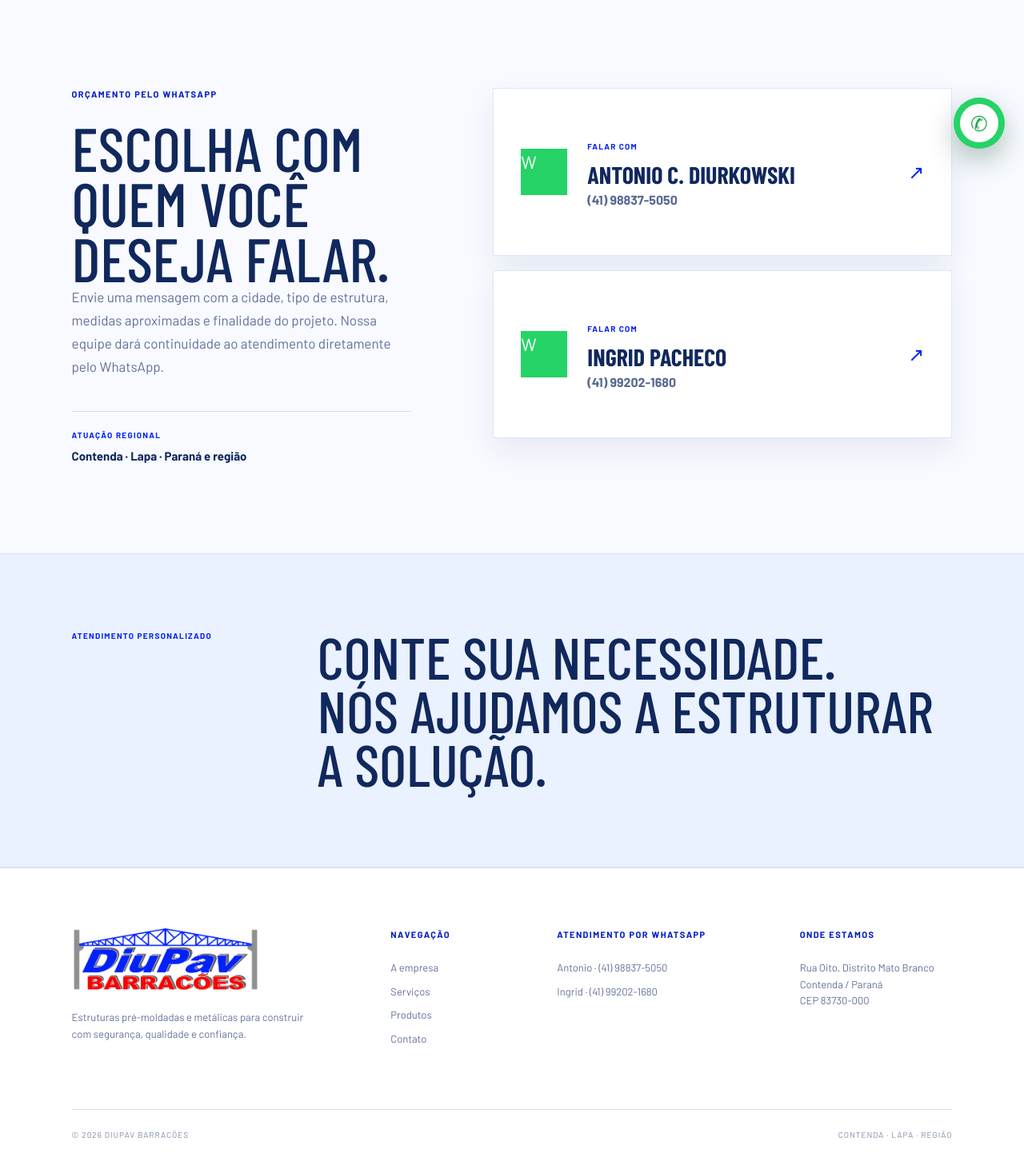
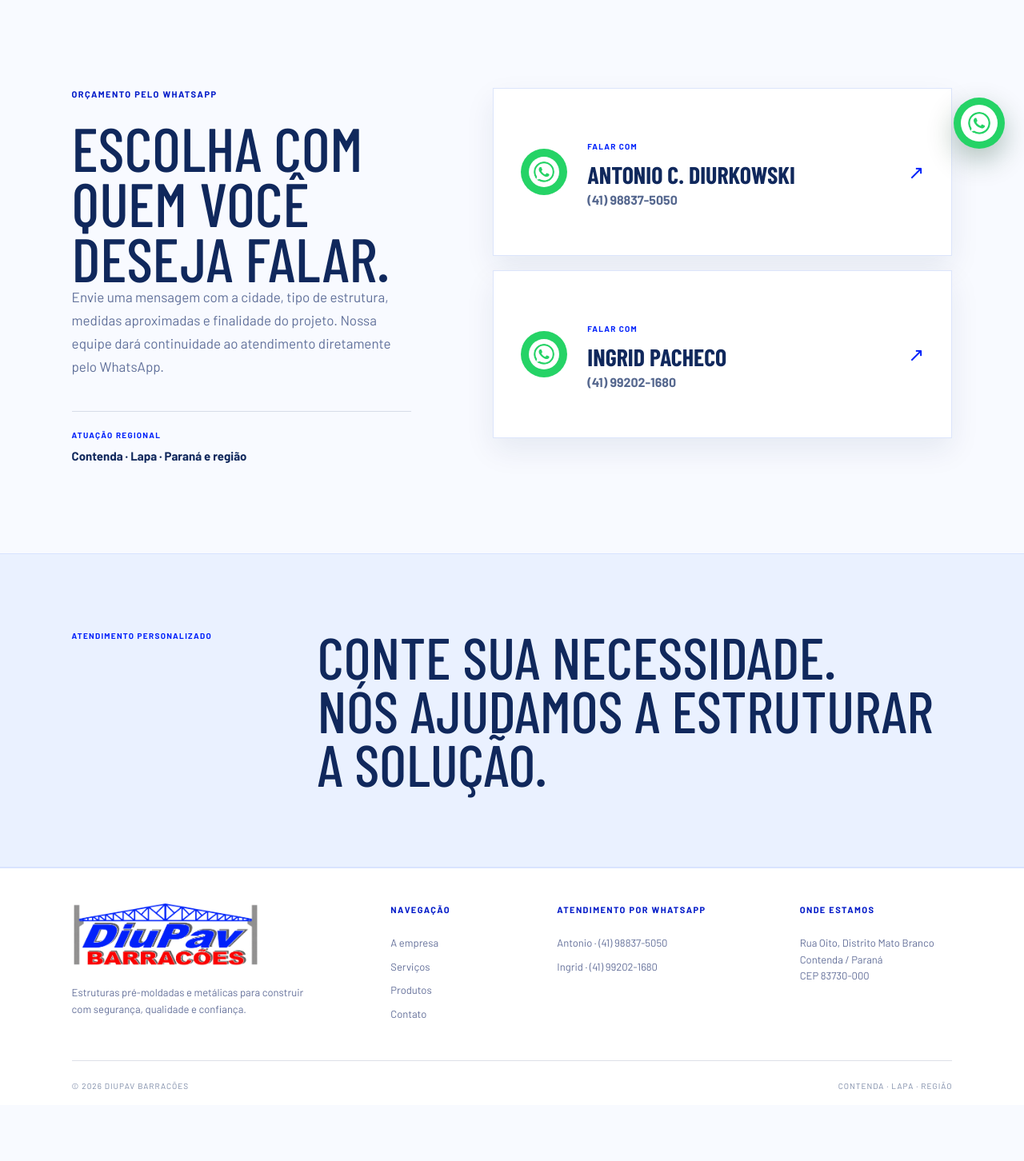
Before and after one commit to afucuhara/diupav-barracoes, a Next.js app: page /contato in a window 1280 px wide. Shown: the part 590-2042 px from the top of the page at 80% size. After the commit the page ends 1972 px from the top, so only its background shows below. Built offline with nearby package versions, Linux system fonts and the light colour scheme; a web font is replaced by a local one.

Commit message:
Corrige icones do WhatsApp e espaco do rodape

```diff
--- a/app/components.tsx
+++ b/app/components.tsx
@@ -26,6 +26,10 @@
   );
 }
 
+export function WhatsAppIcon({ className = '' }: { className?: string }) {
+  return <img className={`whatsapp-icon ${className}`.trim()} src="/whatsapp.svg" alt="" aria-hidden="true" width="24" height="24" />;
+}
+
 export function SiteHeader({ active = 'inicio', light = false }: { active?: Page; light?: boolean }) {
   return (
     <header className={`site-header ${light ? 'header-light' : ''}`}>
@@ -33,7 +37,7 @@
       <nav className="main-nav" aria-label="Navegação principal">
         {nav.map(([key, href, label]) => <a className={active === key ? 'active' : ''} href={href} key={key}>{label}</a>)}
       </nav>
-      <a className="header-cta" href={whatsappUrl} target="_blank" rel="noreferrer"><span className="whatsapp-icon" aria-hidden="true">✆</span> Solicitar orçamento</a>
+      <a className="header-cta" href={whatsappUrl} target="_blank" rel="noreferrer"><WhatsAppIcon /> Solicitar orçamento</a>
       <details className="mobile-menu">
         <summary aria-label="Abrir menu"><span /><span /><span /></summary>
         <nav aria-label="Navegação móvel">
@@ -65,7 +69,7 @@
       <div className="section-kicker light-kicker">PRONTO PARA COMEÇAR?</div>
       <h2>Tem um projeto<br /><em>em mente?</em></h2>
       <p>Fale com a DiuPav Barracões e encontre a solução ideal em estruturas pré-moldadas e metálicas para sua necessidade.</p>
-      <a className="button button-primary" href={whatsappUrl} target="_blank" rel="noreferrer"><span className="whatsapp-icon" aria-hidden="true">✆</span> Solicitar orçamento pelo WhatsApp</a>
+      <a className="button button-primary" href={whatsappUrl} target="_blank" rel="noreferrer"><WhatsAppIcon /> Solicitar orçamento pelo WhatsApp</a>
       <div className="cta-frame" aria-hidden="true"><i /><i /><i /></div>
     </section>
   );
@@ -75,7 +79,7 @@
   return (
     <>
       <a className="whatsapp-float" href={whatsappUrl} target="_blank" rel="noreferrer" aria-label="Solicitar orçamento pelo WhatsApp">
-        <span className="whatsapp-icon" aria-hidden="true">✆</span>
+        <WhatsAppIcon />
       </a>
       <footer className="site-footer">
       <div className="footer-main">
--- a/app/contato/page.tsx
+++ b/app/contato/page.tsx
@@ -1,5 +1,5 @@
 import type { Metadata } from 'next';
-import { PageHero, SiteFooter } from '../components';
+import { PageHero, SiteFooter, WhatsAppIcon } from '../components';
 
 export const metadata: Metadata = { title: 'Contato e Orçamento | DiuPav Barracões', description: 'Solicite seu orçamento diretamente pelo WhatsApp com a equipe da DiuPav Barracões.' };
 
@@ -28,7 +28,7 @@
       </div>
       <div className="whatsapp-contact-grid">
         {contacts.map((contact) => <a href={contact.url} target="_blank" rel="noreferrer" key={contact.phone}>
-          <span className="whatsapp-mark" aria-hidden="true">W</span>
+          <span className="whatsapp-mark"><WhatsAppIcon /></span>
           <div><small>Falar com</small><h3>{contact.name}</h3><strong>{contact.phone}</strong></div>
           <i aria-hidden="true">↗</i>
         </a>)}
--- a/app/globals.css
+++ b/app/globals.css
@@ -35,8 +35,8 @@
 .button:hover { transform: translateY(-2px); }
 .button-primary { background: var(--green); color: white; box-shadow: 0 12px 26px rgba(0,33,250,.24); }
 .button-secondary { border: 1px solid rgba(255,255,255,.52); color: white; background: rgba(9,26,73,.16); backdrop-filter: blur(8px); }
-.whatsapp-icon { display: inline-grid; place-items: center; width: 24px; height: 24px; border-radius: 50%; font-size: 17px; line-height: 1; }
-.hero .whatsapp-icon, .button-primary .whatsapp-icon { color: #25d366; background: white; }
+.whatsapp-icon { display: block; width: 24px; height: 24px; flex: 0 0 auto; }
+.hero .whatsapp-icon, .button-primary .whatsapp-icon { padding: 4px; border-radius: 50%; background: white; }
 .segment-icon { font-size: 20px; line-height: 1; }
 .hero-dots { position: absolute; z-index: 3; right: clamp(30px, 7vw, 108px); bottom: 40px; display: flex; gap: 8px; }
 .hero-dots button { width: 34px; height: 4px; border-radius: 99px; background: rgba(255,255,255,.36); transition: width .25s ease, background .25s ease; }
@@ -116,9 +116,9 @@
 .cta-frame::after { content: ''; position: absolute; height: 15px; width: 130%; background: rgba(0,33,250,.26); top: 45%; left: -15%; transform: rotate(27deg); }
 .cta-frame i { position: absolute; width: 10px; height: 100%; background: rgba(0,33,250,.18); top: 0; }.cta-frame i:nth-child(1){left:25%}.cta-frame i:nth-child(2){left:50%}.cta-frame i:nth-child(3){left:75%}
 
-.site-footer { background: #ffffff; color: var(--ink); padding: 75px clamp(30px, 7vw, 108px) 25px; border-top: 1px solid #dbe5ff; }
+.site-footer { background: #ffffff; color: var(--ink); padding: 44px clamp(30px, 7vw, 108px) 16px; border-top: 1px solid #dbe5ff; }
 .site-footer .brand img { height: 78px; }
-.footer-main { display: grid; grid-template-columns: 1.4fr .6fr 1fr .8fr; gap: 65px; padding-bottom: 68px; }
+.footer-main { display: grid; grid-template-columns: 1.4fr .6fr 1fr .8fr; gap: 65px; padding-bottom: 38px; }
 .footer-main .brand { margin-bottom: 23px; }
 .footer-main > div { display: flex; flex-direction: column; align-items: flex-start; }
 .footer-main > div:first-child p { max-width: 300px; }
@@ -184,7 +184,7 @@
 
 .whatsapp-float { position: fixed; right: 24px; bottom: 24px; z-index: 40; width: 64px; height: 64px; padding: 8px; border-radius: 50%; background: #25d366; color: white; display: grid; place-items: center; box-shadow: 0 14px 34px rgba(7,60,31,.3); transition: transform .2s ease, box-shadow .2s ease; }
 .whatsapp-float:hover { transform: translateY(-3px); box-shadow: 0 18px 42px rgba(7,60,31,.36); }
-.whatsapp-float .whatsapp-icon { width: 48px; height: 48px; background: white; color: #18a84c; font-size: 26px; }
+.whatsapp-float .whatsapp-icon { width: 46px; height: 46px; padding: 9px; background: white; border-radius: 50%; filter: none; }
 
 .whatsapp-contact-section { padding: 110px clamp(30px, 7vw, 108px); display: grid; grid-template-columns: .85fr 1.15fr; gap: 8vw; align-items: start; }
 .whatsapp-intro h2 { font-size: clamp(54px, 6vw, 84px); line-height: .9; }
@@ -195,7 +195,8 @@
 .whatsapp-contact-grid { display: grid; gap: 18px; }
 .whatsapp-contact-grid > a { min-height: 210px; background: white; border: 1px solid #dce5fb; padding: 34px; display: grid; grid-template-columns: auto 1fr auto; gap: 25px; align-items: center; box-shadow: 0 15px 35px rgba(16,40,92,.08); transition: transform .2s ease, border-color .2s ease, box-shadow .2s ease; }
 .whatsapp-contact-grid > a:hover { transform: translateY(-4px); border-color: #25d366; box-shadow: 0 20px 45px rgba(16,40,92,.13); }
-.whatsapp-contact-grid .whatsapp-mark { width: 58px; height: 58px; background: #25d366; color: white; font-size: 22px; }
+.whatsapp-contact-grid .whatsapp-mark { width: 58px; height: 58px; border-radius: 50%; display: grid; place-items: center; background: #25d366; }
+.whatsapp-contact-grid .whatsapp-mark .whatsapp-icon { width: 38px; height: 38px; padding: 6px; border-radius: 50%; background: white; }
 .whatsapp-contact-grid small { color: var(--green); text-transform: uppercase; letter-spacing: .12em; font-size: 10px; font-weight: 700; }
 .whatsapp-contact-grid h3 { margin: 10px 0 5px; font: 700 30px/1 var(--font-barlow-condensed); text-transform: uppercase; }
 .whatsapp-contact-grid strong { font-size: 16px; color: #56688f; }
@@ -260,7 +261,7 @@
   .differentials { padding: 78px 22px; }.difference-list strong { font-size: 19px; }
   .about-number { padding: 55px 22px; min-height: 355px; }.about-number strong { font-size: 210px; }.about-copy { padding: 75px 22px; }
   .budget-cta { padding: 82px 22px; min-height: 590px; }.budget-cta h2 { font-size: 68px; }.cta-frame { width: 85vw; opacity: .45; }
-  .site-footer { padding: 60px 22px 24px; }.footer-main { grid-template-columns: 1fr; gap: 40px; }.footer-bottom { flex-direction: column; gap: 10px; }
+  .site-footer { padding: 40px 22px 18px; }.footer-main { grid-template-columns: 1fr; gap: 32px; padding-bottom: 28px; }.footer-bottom { flex-direction: column; gap: 10px; }
   .page-hero { min-height: 560px; padding: 150px 22px 70px; }.page-hero h1 { font-size: 60px; }.page-hero p { font-size: 16px; }
   .content-split { padding: 78px 22px; grid-template-columns: 1fr; gap: 35px; }.content-split h2, .catalog-intro h2, .values-section > h2 { font-size: 51px; }
   .mission-grid { margin: 0 22px 78px; grid-template-columns: 1fr; }.mission-grid article { padding: 33px; min-height: 320px; }.mission-grid article + article { border-left: 0; border-top: 1px solid var(--line); }.mission-grid h3 { margin-top: 55px; }
@@ -268,7 +269,7 @@
   .recognition-block { padding: 80px 22px; grid-template-columns: 1fr; }.recognition-five { font-size: 190px; }
   .catalog-intro { padding: 78px 22px 55px; grid-template-columns: 1fr; gap: 22px; }.catalog-list { margin: 0 22px 78px; }.catalog-list article { grid-template-columns: 105px 1fr; gap: 18px; padding: 24px 0; }.catalog-list article:hover { padding-inline: 8px; }.catalog-photo { width: 105px; height: 92px; }.catalog-list h3 { font-size: 22px; }.catalog-list p { grid-column: 1 / -1; margin: 0; }
   .product-section { padding: 78px 22px; }.product-grid { grid-template-columns: 1fr; }.custom-product { padding: 65px 22px; grid-template-columns: 1fr; }.custom-product h2 { font-size: 54px; }
-  .whatsapp-float { right: 16px; bottom: 16px; width: 58px; height: 58px; padding: 6px; }.whatsapp-float .whatsapp-icon { width: 46px; height: 46px; }
+  .whatsapp-float { right: 16px; bottom: 16px; width: 58px; height: 58px; padding: 6px; }.whatsapp-float .whatsapp-icon { width: 44px; height: 44px; }
   .whatsapp-contact-section { padding: 78px 22px; gap: 50px; }.whatsapp-contact-grid > a { padding: 24px 20px; grid-template-columns: auto 1fr; min-height: 180px; }.whatsapp-contact-grid > a > i { display: none; }.whatsapp-contact-grid h3 { font-size: 25px; }.contact-reassurance { padding: 70px 22px; grid-template-columns: 1fr; gap: 28px; }
 }
 
--- a/app/page.tsx
+++ b/app/page.tsx
@@ -1,7 +1,7 @@
 'use client';
 
 import { useEffect, useState } from 'react';
-import { BudgetCta, Reveal, SiteFooter, SiteHeader } from './components';
+import { BudgetCta, Reveal, SiteFooter, SiteHeader, WhatsAppIcon } from './components';
 import { services, whatsappUrl } from './site-data';
 
 const differentials = [
@@ -26,7 +26,7 @@
           <h1>Estruturas que dão <em>segurança</em> aos seus projetos</h1>
           <p>Barracões pré-moldados, estruturas metálicas e soluções sob encomenda para construir com resistência, qualidade e confiança.</p>
           <div className="hero-actions">
-            <a className="button button-primary" href={whatsappUrl} target="_blank" rel="noreferrer"><span className="whatsapp-icon" aria-hidden="true">✆</span> Solicite seu orçamento</a>
+            <a className="button button-primary" href={whatsappUrl} target="_blank" rel="noreferrer"><WhatsAppIcon /> Solicite seu orçamento</a>
             <a className="button button-secondary" href="#solucoes"><span className="segment-icon" aria-hidden="true">⌂</span> Conheça nossas soluções</a>
           </div>
         </div>
@@ -58,7 +58,7 @@
       <div className="section-action"><a className="text-link" href="/servicos">Ver todos os produtos e serviços <span>↗</span></a></div>
 
       <Reveal variant="right"><section className="made-to-order">
-        <div className="order-copy"><div className="section-kicker">Engenharia aplicada</div><h2>Seu projeto.<br />Nossa estrutura.</h2><p>Do barracão à estrutura metálica, dos fechamentos aos componentes complementares: produzimos cada solução pensando na realidade da sua operação.</p><a className="button button-primary" href={whatsappUrl} target="_blank" rel="noreferrer"><span className="whatsapp-icon" aria-hidden="true">✆</span> Conversar sobre meu projeto</a></div>
+        <div className="order-copy"><div className="section-kicker">Engenharia aplicada</div><h2>Seu projeto.<br />Nossa estrutura.</h2><p>Do barracão à estrutura metálica, dos fechamentos aos componentes complementares: produzimos cada solução pensando na realidade da sua operação.</p><a className="button button-primary" href={whatsappUrl} target="_blank" rel="noreferrer"><WhatsAppIcon /> Conversar sobre meu projeto</a></div>
         <div className="order-art" aria-hidden="true" />
       </section></Reveal>
 
```
Also changed, not shown: public/whatsapp.svg (added).
